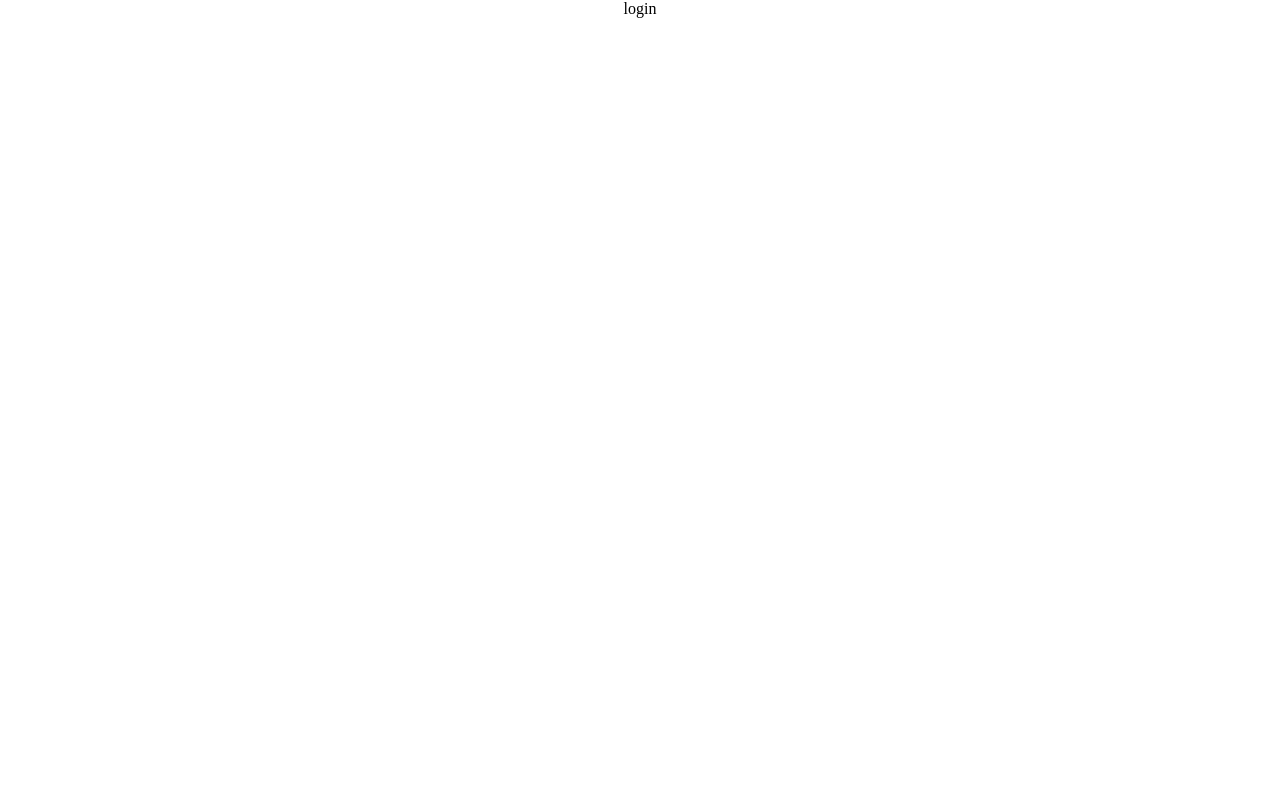
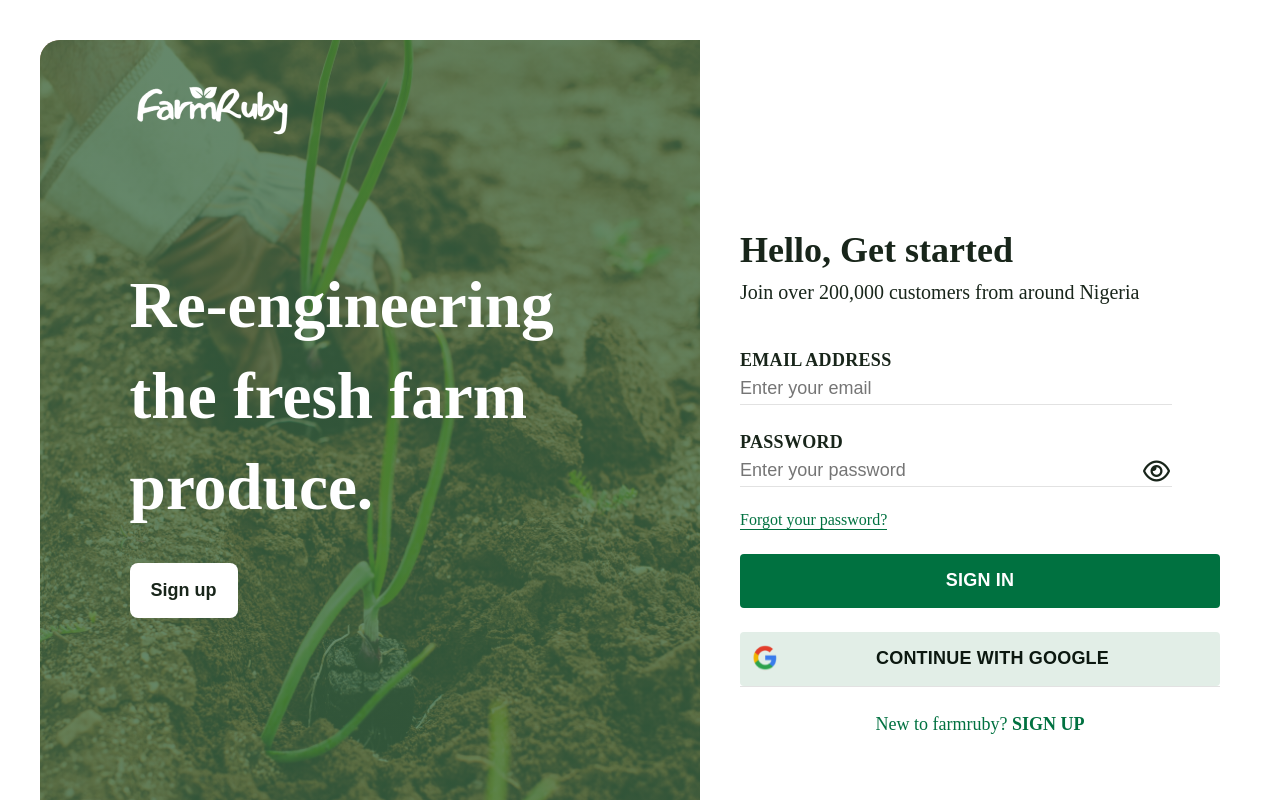
Before and after one commit to mitchel-okomor/farmruby-frontend, a React (Create React App) app: page /login in a window 1280 px wide. Shown: the top 800 px of the page. Built offline with nearby package versions, Linux system fonts and the light colour scheme.

Commit message:
login ui

```diff
--- a/src/components/login/login.css
+++ b/src/components/login/login.css
@@ -0,0 +1,228 @@
+.login {
+  height: 904px;
+  margin: 40px;
+  color: #ffffff;
+  display: flex;
+  flex-direction: row;
+  flex-wrap: wrap;
+  text-align: left;
+}
+.left {
+  background-image: url("../../assets/markus-spiske-ZSZ6wzNU12Q-unsplash.jpg");
+  background-size: cover;
+  width: 55%;
+  border-radius: 20px 0px 0px 20px;
+}
+.background {
+  background: linear-gradient(
+    0deg,
+    rgba(56, 102, 65, 0.76),
+    rgba(56, 102, 65, 0.76)
+  );
+  height: 100%;
+  border-radius: 20px 0px 0px 20px;
+}
+
+.intro h1 {
+  font-weight: 800;
+  font-size: 5.1vw;
+  line-height: 7.1vw;
+  font-style: normal;
+  margin-top: 111px;
+  margin-bottom: 30px;
+}
+
+.btn {
+  color: #18251a;
+  font-weight: 700;
+  font-size: 18px;
+  line-height: 27px;
+  padding: 14px 21px 14px 21px;
+  background-color: #ffffff;
+  border-radius: 8px;
+  border: none;
+}
+
+.footer-nav {
+  margin-top: 200px;
+}
+
+.footer-nav ul {
+  display: flex;
+  flex-wrap: wrap;
+  margin: 0;
+  text-transform: uppercase;
+  list-style-type: none;
+  font-size: 15px;
+  font-weight: bold;
+  line-height: 24px;
+}
+.footer-nav ul li {
+  margin-right: 40px;
+}
+
+.right {
+  width: 40%;
+  color: #18251a;
+  margin-left: 40px;
+  display: flex;
+  align-items: center;
+}
+.right-container {
+  width: 100%;
+}
+
+.get-started h3 {
+  font-size: 36px;
+  font-style: normal;
+  font-weight: 700;
+  line-height: 54px;
+  letter-spacing: 0em;
+  text-align: left;
+}
+.get-started p {
+  font-size: 20px;
+  font-style: normal;
+  font-weight: 400;
+  line-height: 30px;
+  letter-spacing: 0em;
+  text-align: left;
+}
+
+.form {
+  margin-top: 40px;
+  width: 100%;
+}
+
+.form input {
+  height: 30px;
+  border: none;
+  padding: 12px 0 12px 0;
+  width: 100%;
+  font-size: 18px;
+  font-style: normal;
+  font-weight: 400;
+  line-height: 27px;
+  letter-spacing: 0.002em;
+  text-align: left;
+}
+.form input:focus {
+  border: none;
+}
+
+.form div {
+  border-bottom: 1.49px solid #e2e2e2;
+  margin-bottom: 24px;
+}
+.input-group {
+  width: 90%;
+}
+.check {
+  display: flex;
+  flex-direction: row;
+  justify-content: center;
+}
+
+.check input {
+  margin-right: 15px;
+}
+.check p {
+  margin-left: 15px;
+  margin-right: 156px;
+  font-size: 16px;
+  font-style: normal;
+  font-weight: 300;
+  line-height: 25px;
+  letter-spacing: 0.33px;
+  text-align: left;
+}
+.check,
+.check div,
+.forgot-password,
+.sign-in {
+  border: none !important;
+}
+.forgot-password,
+.sign-in {
+  color: var(--primary-color);
+}
+.submit-btn {
+  background: var(--primary-color);
+  border-radius: 4px;
+  height: 54px;
+  width: 100%;
+  font-size: 18px;
+  line-height: 27px;
+  letter-spacing: 0.2px;
+  color: #ffffff;
+  font-weight: bold;
+  text-transform: uppercase;
+}
+
+.google-btn {
+  background: #e2eee7;
+  border-radius: 4px;
+  height: 54px;
+  width: 100%;
+  margin-top: 24px;
+  padding: 13px;
+  font-size: 18px;
+  font-weight: 700;
+  color: #0c1810;
+  line-height: 27px;
+  letter-spacing: 0.2px;
+  font-weight: bold;
+  text-transform: uppercase;
+}
+.google-btn img {
+  float: left;
+}
+.form label {
+  font-size: 18px;
+  font-style: normal;
+  font-weight: 600;
+  line-height: 27px;
+  letter-spacing: 0.3px;
+  text-align: left;
+  margin-bottom: 16px;
+  text-transform: uppercase;
+}
+
+.fa-eye {
+  font-size: x-large;
+  position: absolute;
+  top: 30px;
+  right: 2px;
+}
+.fa-eye:hover {
+  cursor: pointer;
+}
+
+.sign-in {
+  text-align: center;
+  font-size: 18px;
+  font-style: normal;
+  font-weight: 400;
+  line-height: 27px;
+  letter-spacing: 0em;
+}
+.sign-in span {
+  font-weight: bold;
+}
+
+.password {
+  position: relative;
+}
+.forgot-password {
+  width: fit-content;
+  border-bottom: var(--primary-color) solid 1.49px !important;
+}
+@media screen and (max-width: 680px) {
+  .left {
+    width: 100% !important;
+  }
+  .right {
+    margin-top: 40px;
+    width: 100% !important;
+  }
+}
--- a/src/components/login/login.js
+++ b/src/components/login/login.js
@@ -1,7 +1,175 @@
-import React from "react";
+import React, { useState, useContext } from "react";
+import "./login.css";
+import { Link } from "react-router-dom";
+import google_logo from "../../assets/google.svg";
+import logo from "../../assets/farmruby.png";
+import axios from "axios";
+import { SERVER_URL, SET_LOADING, SET_MESSAGE } from "../../helpers/constant";
+import store from "../../store/store";
 
 function Login() {
-  return <div>login</div>;
+  const { state, dispatch } = useContext(store);
+  const { loading, message } = state;
+
+  const [email, setEmail] = useState("");
+  const [password, setPassword] = useState("");
+  const [showPassword, setShowPassword] = useState("password");
+
+  const handleChange = (e) => {
+    console.log(e.target.value);
+    switch (e.target.name) {
+      case "email":
+        setEmail(e.target.value);
+        break;
+      default:
+        setPassword(e.target.value);
+    }
+  };
+
+  //submit data to backend
+  const handleSubmit = (e) => {
+    e.preventDefault();
+
+    dispatch({ type: SET_LOADING, payload: true });
+
+    const url = SERVER_URL + "/userlogin";
+    const data = { email, password };
+    console.log(data);
+    axios
+      .post(url, data)
+      .then((res) => {
+        console.log(res);
+        dispatch({
+          type: SET_MESSAGE,
+          payload: "Loggin successfully",
+        });
+        dispatch({ type: SET_LOADING, payload: false });
+      })
+      .catch((err) => {
+        console.log(err);
+        dispatch({ type: SET_LOADING, payload: false });
+      });
+  };
+
+  //toggle show pasword
+  const toggle_password = () => {
+    showPassword === "password"
+      ? setShowPassword("")
+      : setShowPassword("password");
+
+    //hide password of 2sec
+    setTimeout(function () {
+      console.log(showPassword);
+      setShowPassword("password");
+    }, 2000);
+  };
+
+  return (
+    <div className="login">
+      <div className="left">
+        <div className="background">
+          <div className="container">
+            <div className="intro-container">
+              <div>
+                <img src={logo} alt="logo" />
+              </div>
+              <div className="intro">
+                <h1>Re-engineering the fresh farm produce.</h1>
+              </div>
+              <div>
+                <button className="btn btn-primary">
+                  <Link to="/signup">Sign up</Link>
+                </button>
+              </div>
+            </div>
+            <div className="footer-nav">
+              <ul className="nav">
+                <li>
+                  <a href="/about">about us</a>
+                </li>
+                <li>
+                  <a href="/contact">contact us</a>
+                </li>
+                <li>
+                  <a href="/careers">careers</a>
+                </li>
+              </ul>
+            </div>
+          </div>
+        </div>
+      </div>
+      <div className="right">
+        <div className="right-container">
+          <div className="get-started">
+            <h3>Hello, Get started</h3>
+            <p>Join over 200,000 customers from around Nigeria</p>
+          </div>
+          <div className="form">
+            <form onSubmit={handleSubmit}>
+              <div className={`${message} warning`}>{message}</div>
+
+              <div className="input-group">
+                <label htmlFor="full-name">Email address</label> <br />
+                <input
+                  type="email"
+                  id="email"
+                  name="email"
+                  placeholder="Enter your email"
+                  value={email}
+                  onChange={handleChange}
+                  required
+                />
+              </div>
+              <div className="input-group password">
+                <label htmlFor="password">Password</label> <br />
+                <input
+                  type={showPassword}
+                  id="password"
+                  name="password"
+                  placeholder="Enter your password"
+                  value={password}
+                  onChange={handleChange}
+                  required
+                />
+                <i
+                  className="fa fa-eye"
+                  aria-hidden={true}
+                  onClick={toggle_password}
+                ></i>
+              </div>
+              <div className="forgot-password">
+                <Link to="forgot-password">Forgot your password?</Link>
+              </div>
+
+              <div>
+                <button
+                  className="submit-btn btn-secondary"
+                  type="submit"
+                  disabled={loading ? true : false}
+                >
+                  {loading ? "Loading..." : "Sign in"}
+                </button>
+                <button
+                  className="google-btn"
+                  disabled={loading ? true : false}
+                >
+                  <img src={google_logo} alt="" />
+                  Continue with google
+                </button>
+              </div>
+
+              <div className="sign-in">
+                <Link to="/signup">
+                  New to farmruby?
+                  <span> SIGN UP</span>
+                </Link>
+              </div>
+            </form>
+          </div>
+        </div>
+      </div>
+    </div>
+  );
 }
 
 export default Login;
```
Also changed, not shown: 1 other file (tests, documents, lock files or other folders).
